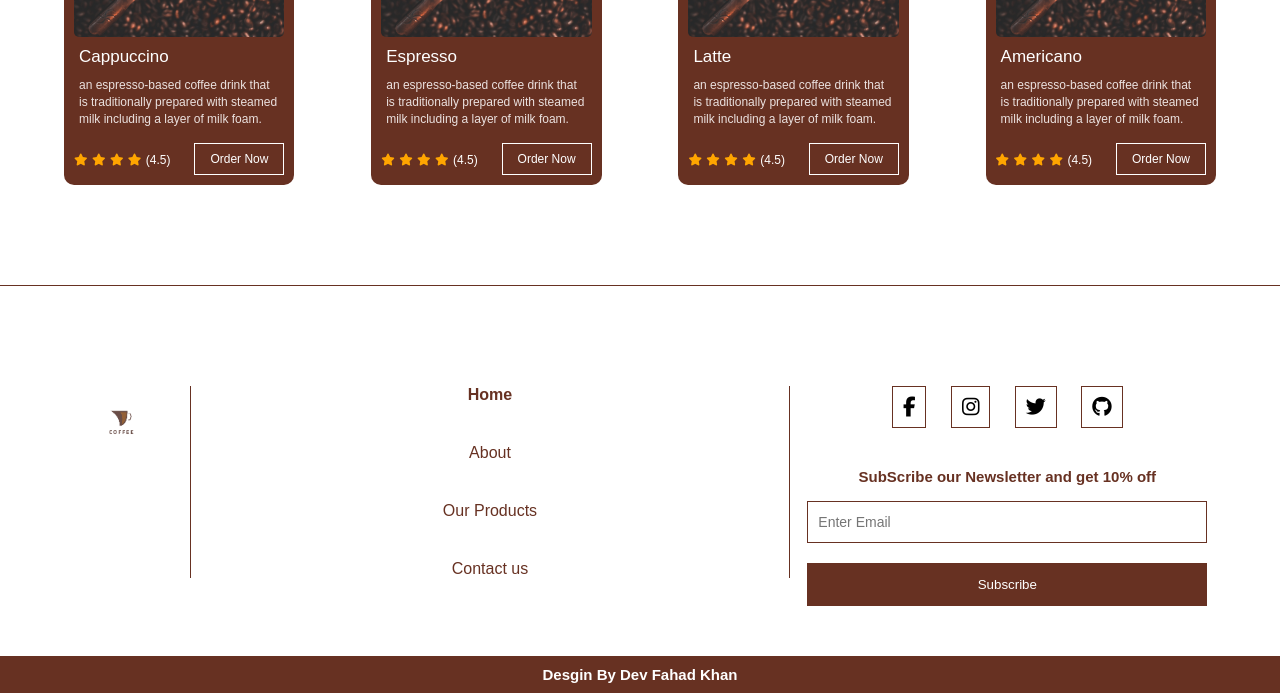
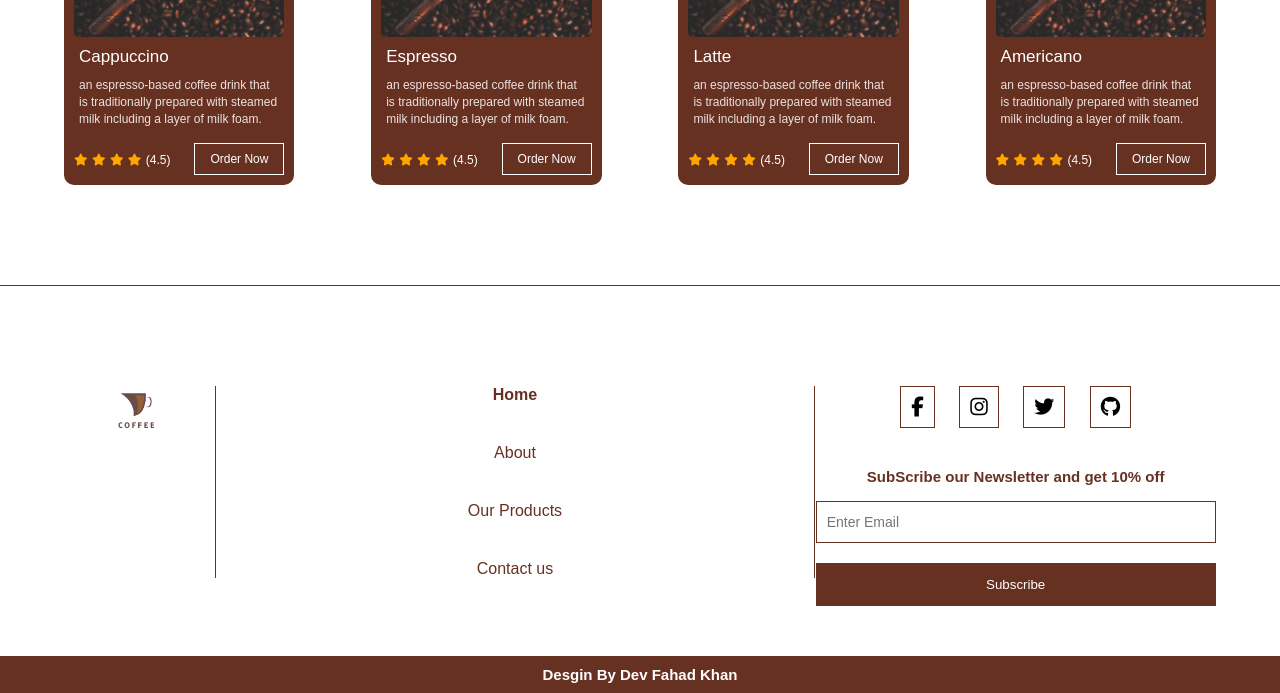
Before and after one commit to fahad111000/task06-html-css-responsive-COFFEE-SHOP-website, a plain HTML site: page index.html in a window 1280 px wide. Shown: the part 1885-2578 px from the top of the page. Drawn offline with Linux system fonts and the light colour scheme.

Commit message:
Fixing the image size in footer

```diff
--- a/style.css
+++ b/style.css
@@ -378,9 +378,14 @@ p {
     padding: 50px 0;
 }
 
+.footer .logo {
+    margin: -30px 0;
+}
+
 
 .footer .logo img {
-    width: 100px;
+    width: 150px;
+    /* border: 2px solid black; */
 }
 
 .footer ul {
```
